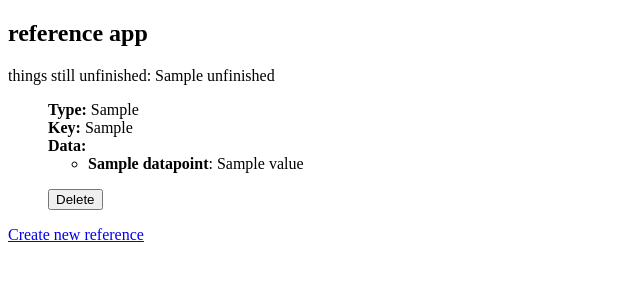
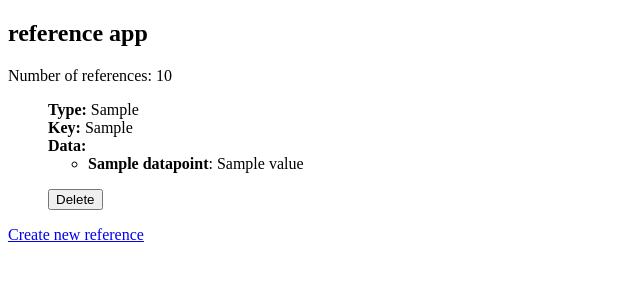
Before and after one commit to tkhnhy/BibTex-Miniprojekti, a Flask app: template src/templates/index.html in a window 1280 px wide. Shown: the top 300 px of the page, without its empty margins (0-640 px from the left). Run offline with Flask 3, Linux system fonts and the light colour scheme; the template is opened without the code that fills it: most values are stand-ins (such as "Sample title", 1, 10 or a date in 2020).

Commit message:
Added more robot tests, fixed resed_db pointing to wrongly named table.

```diff
--- a/src/app.py
+++ b/src/app.py
@@ -7,8 +7,8 @@ from util import validate_reference
 @app.route("/")
 def index():
     references = get_references()
-    unfinished = len([reference for reference in references])
-    return render_template("index.html", references=references, unfinished=unfinished)
+    amount = len([reference for reference in references])
+    return render_template("index.html", references=references, amount=amount)
 
 @app.route("/new_reference")
 def new():
--- a/src/db_helper.py
+++ b/src/db_helper.py
@@ -4,7 +4,7 @@ import os
 
 def reset_db():
   print(f"Clearing contents from table references")
-  sql = text(f"DELETE FROM references")
+  sql = text(f"DELETE FROM reference_table")
   db.session.execute(sql)
   db.session.commit()
 
--- a/src/templates/index.html
+++ b/src/templates/index.html
@@ -9,7 +9,7 @@ reference app
 <h2>reference app</h2>
 
 <div>
-  things still unfinished: {{ unfinished }}
+  Number of references: {{ amount }}
 </div>
 
 <ul>
```
Also changed, not shown: 2 other files.
